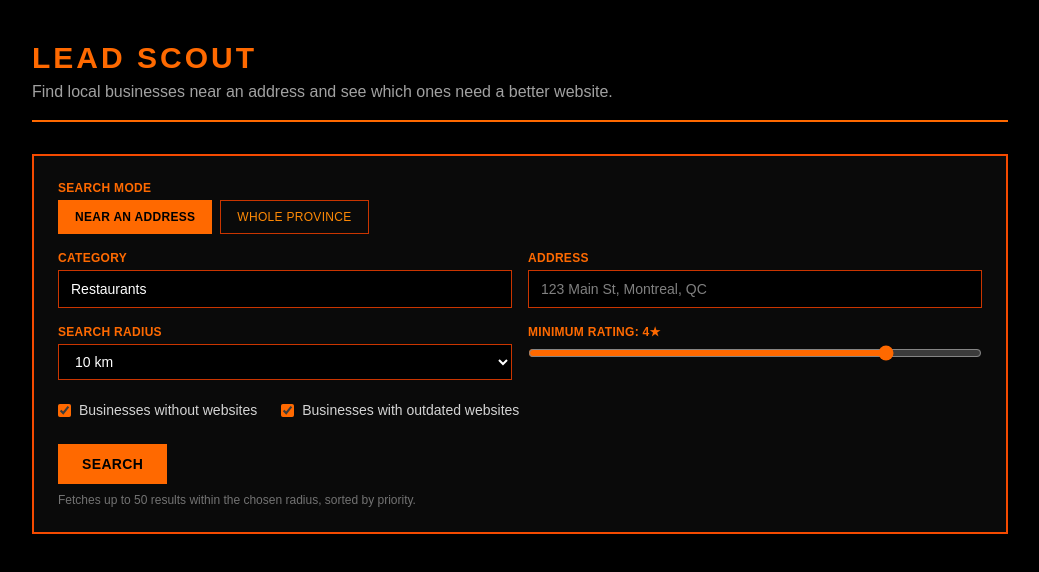
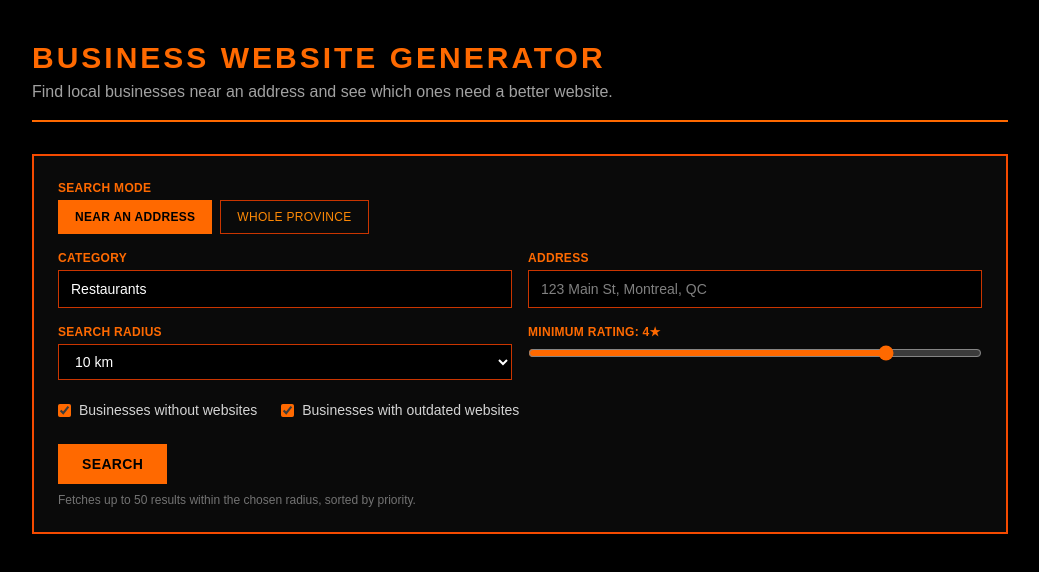
Before and after one commit to onix619-cmd/lead-scout, a Next.js app: page / in a window 1280 px wide. Shown: the top 572 px of the page, without its empty margins (120-1159 px from the left). Built offline with nearby package versions, Linux system fonts and the light colour scheme.

Commit message:
Add files via upload

```diff
--- a/src/app/layout.tsx
+++ b/src/app/layout.tsx
@@ -2,7 +2,7 @@ import type { Metadata } from "next";
 import "./globals.css";
 
 export const metadata: Metadata = {
-  title: "Lead Scout",
+  title: "Business Website Generator",
   description: "Find local businesses and score their websites",
 };
 
--- a/src/app/page.tsx
+++ b/src/app/page.tsx
@@ -206,7 +206,7 @@ export default function Dashboard() {
       <div className="mx-auto max-w-5xl px-6 py-10">
         <header className="mb-8 border-b-2 border-orange-500 pb-4">
           <h1 className="text-3xl font-bold tracking-widest text-orange-500 uppercase">
-            Lead Scout
+            Business Website Generator
           </h1>
           <p className="text-neutral-400 mt-1">
             Find local businesses near an address and see which ones need a better website.
```
